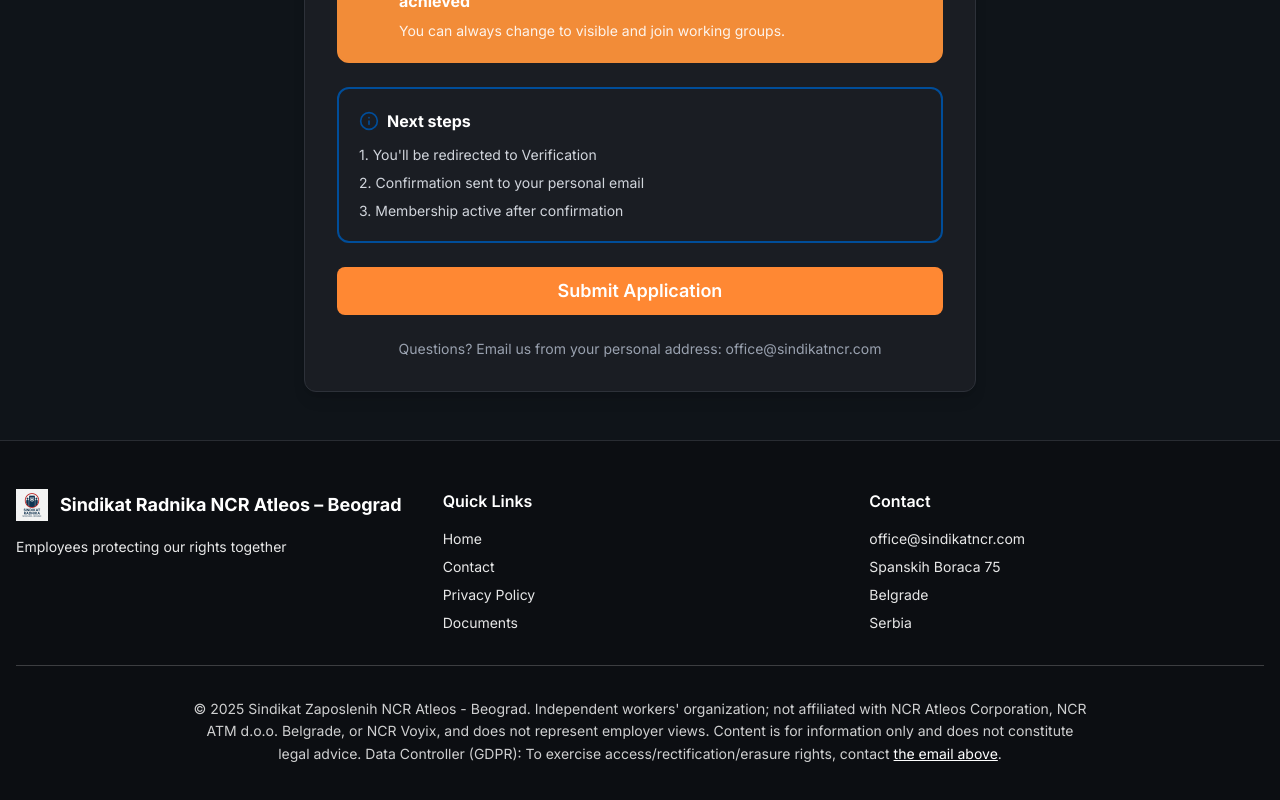
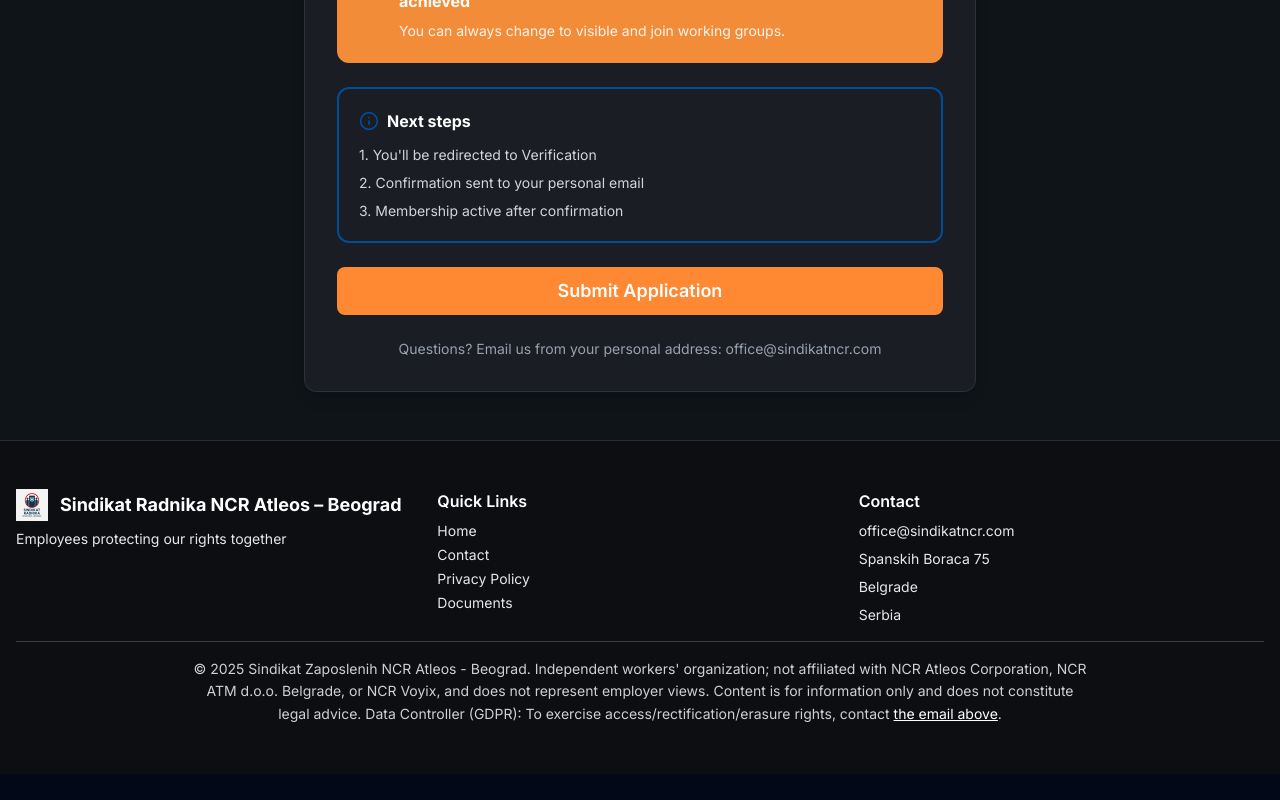
Before and after one commit to AudiSPL/sindikat-ncr-cms, a Next.js app: page /en/nova-pristupnica in a window 1280 px wide. Shown: the part 1121-1921 px from the top of the page. After the commit the page ends 1895 px from the top, so only its background shows below. Built offline with nearby package versions, Linux system fonts and the light colour scheme; no server answers.

Commit message:
Reduce Footer spacing for more compact layout

```diff
--- a/src/components/Footer.tsx
+++ b/src/components/Footer.tsx
@@ -16,9 +16,9 @@
   return (
     <footer className="border-t bg-brand-navy dark:bg-brand-navy">
       <div className="container mx-auto px-4 py-12">
-        <div className="grid grid-cols-1 md:grid-cols-3 gap-8">
+        <div className="grid grid-cols-1 md:grid-cols-3 gap-4">
           {/* Logo and Name */}
-          <div className="space-y-4">
+          <div className="space-y-2">
             <div className="flex items-center space-x-3">
               <Logo className="h-8 w-8" />
               <span className="font-bold text-lg text-white">Sindikat Radnika NCR Atleos – Beograd</span>
@@ -32,9 +32,9 @@
           </div>
 
           {/* Quick Links */}
-          <div className="space-y-4">
+          <div className="space-y-2">
             <h3 className="font-semibold text-white">{content.footer.quickLinks}</h3>
-            <nav className="space-y-2">
+            <nav className="space-y-1">
               <Link href={`/${lang}`} className="block text-sm text-white/90 hover:text-white transition-colors">
                 {content.nav.home}
               </Link>
@@ -51,7 +51,7 @@
           </div>
 
           {/* Contact and Logo */}
-          <div className="space-y-4">
+          <div className="space-y-2">
             <h3 className="font-semibold text-white">{content.footer.contact}</h3>
             <div className="space-y-2">
               <a
@@ -68,7 +68,7 @@
         </div>
 
         {/* Copyright footer */}
-        <div className="mt-8 pt-8 border-t border-white/20">
+        <div className="mt-4 pt-4 border-t border-white/20">
           <div className="text-center max-w-4xl mx-auto">
             <p className="text-sm text-white/80 leading-relaxed">
               {lang === 'sr' ? (
```
